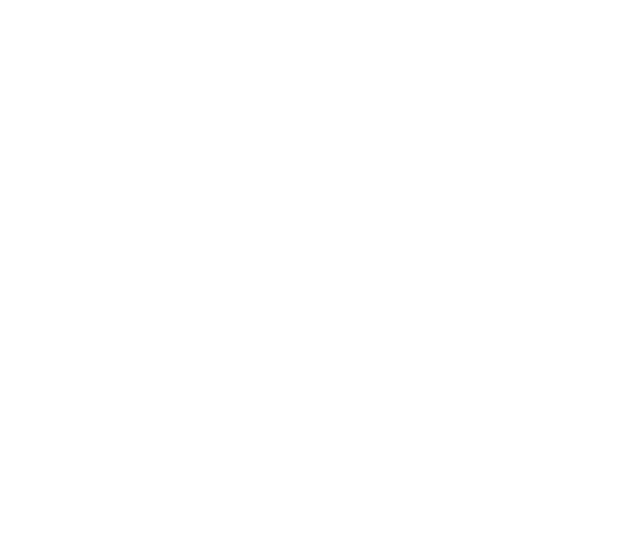
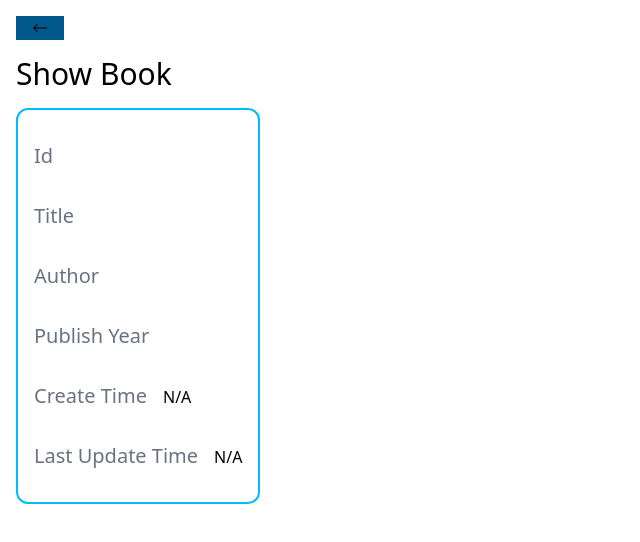
Before and after one commit to rseth06a-bit/MERN-stack-project, a React (Vite) app in the folder frontend/: page /books/details/1 in a window 1280 px wide. Shown: the top 542 px of the page, without its empty margins (0-640 px from the left). Built offline with nearby package versions, Linux system fonts and the light colour scheme; no server answers.

Commit message:
info+back button

```diff
--- /dev/null
+++ b/frontend/src/components/BackButton.jsx
@@ -0,0 +1,17 @@
+import {Link} from 'react-router-dom';
+import {BsArrowLeft} from 'react-icons/bs';
+
+const BackButton = ({destination='/'}) => {
+  return (
+    <div className='flex'>
+        <Link
+            to={destination}
+            className='bg-sky-800 test-white px-4 py-1 rounded-1g w-fit'
+        >
+            <BsArrowLeft className='text-2x1' />
+        </Link>
+    </div>
+  )
+}
+
+export default BackButton;
--- a/frontend/src/pages/ShowBook.jsx
+++ b/frontend/src/pages/ShowBook.jsx
@@ -1,11 +1,69 @@
-import React from 'react'
+import React, { useEffect, useState } from 'react';
+import axios from 'axios';
+import { useParams } from 'react-router-dom';
+import BackButton from '../components/BackButton';
+import Spinner from '../components/Spinner';
 
 const ShowBook = () => {
+  const [book, setBook] = useState({});
+  const [loading, setLoading] = useState(false);
+  const { id } = useParams();
+
+  useEffect(() => {
+    setLoading(true);
+    axios
+      .get(`http://localhost:5555/books/${id}`)
+      .then((response) => {
+        setBook(response.data);
+        setLoading(false);
+      })
+      .catch((error) => {
+        console.log(error);
+        setLoading(false);
+      });
+  }, [id]);
+
   return (
-    <div>
+    <div className="p-4">
+      <BackButton />
+      <h1 className="text-3xl my-4">Show Book</h1>
 
+      {loading ? (
+        <Spinner />
+      ) : (
+        <div className="flex flex-col border-2 border-sky-400 rounded-xl w-fit p-4">
+          <div className="my-4">
+            <span className="text-xl mr-4 text-gray-500">Id</span>
+            <span>{book._id}</span>
+          </div>
+          <div className="my-4">
+            <span className="text-xl mr-4 text-gray-500">Title</span>
+            <span>{book.title}</span>
+          </div>
+          <div className="my-4">
+            <span className="text-xl mr-4 text-gray-500">Author</span>
+            <span>{book.author}</span>
+          </div>
+          <div className="my-4">
+            <span className="text-xl mr-4 text-gray-500">Publish Year</span>
+            <span>{book.publishYear}</span>
+          </div>
+          <div className="my-4">
+            <span className="text-xl mr-4 text-gray-500">Create Time</span>
+            <span>
+              {book.createdAt ? new Date(book.createdAt).toString() : 'N/A'}
+            </span>
+          </div>
+          <div className="my-4">
+            <span className="text-xl mr-4 text-gray-500">Last Update Time</span>
+            <span>
+              {book.updatedAt ? new Date(book.updatedAt).toString() : 'N/A'}
+            </span>
+          </div>
+        </div>
+      )}
     </div>
-  )
-}
+  );
+};
 
-export default ShowBook
+export default ShowBook;
```
